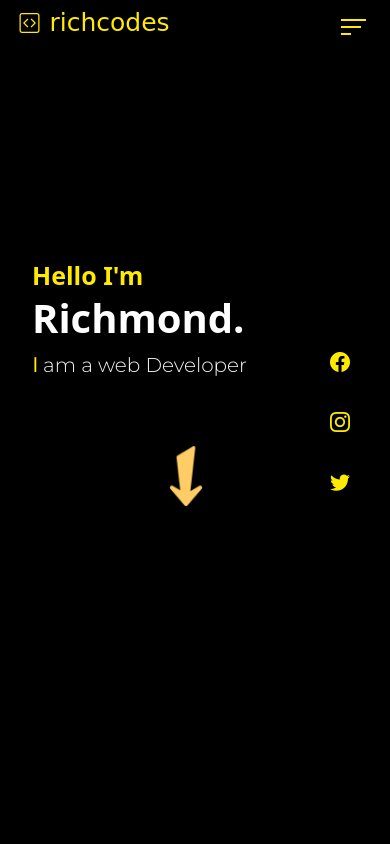
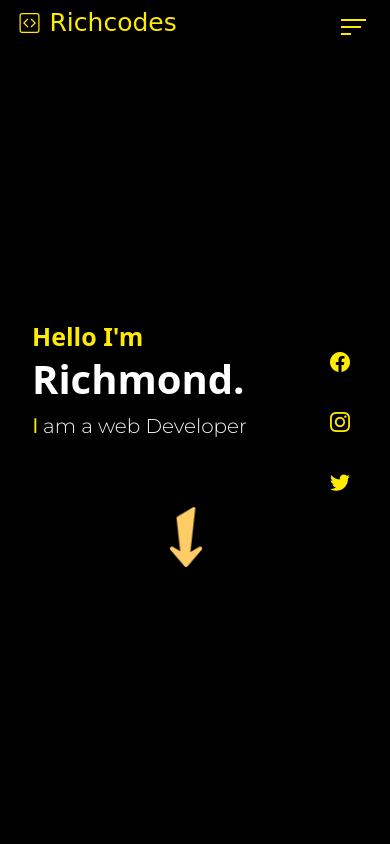
Before and after one commit to richcode43/portfolio, a plain HTML site: page richCode/index.html in a window 390 px wide. Shown: the top 844 px of the page. Drawn offline with nearby package versions, Linux system fonts and the light colour scheme.

Commit message:
Add files via upload

```diff
--- a/richCode/index.html
+++ b/richCode/index.html
@@ -23,7 +23,7 @@
                 <div class="logo d-flex">
                     <!-- <img src="paypal-removebg-preview.png" alt=""> -->
                     <i class="bi bi-code-square"></i>
-                    <h2>richcodes</h2>
+                    <h2>Richcodes</h2>
                 </div>
                 <nav id="menu">
                     <ul>
--- a/richCode/style.css
+++ b/richCode/style.css
@@ -710,7 +710,7 @@
                         }
                         .hero-h1 {
                             font-size: 40px;
-                            margin-top: 15%;
+                            margin-top: 35%;
                             margin-left: -40px;
                         }
                         .hero-paragraph {
```
